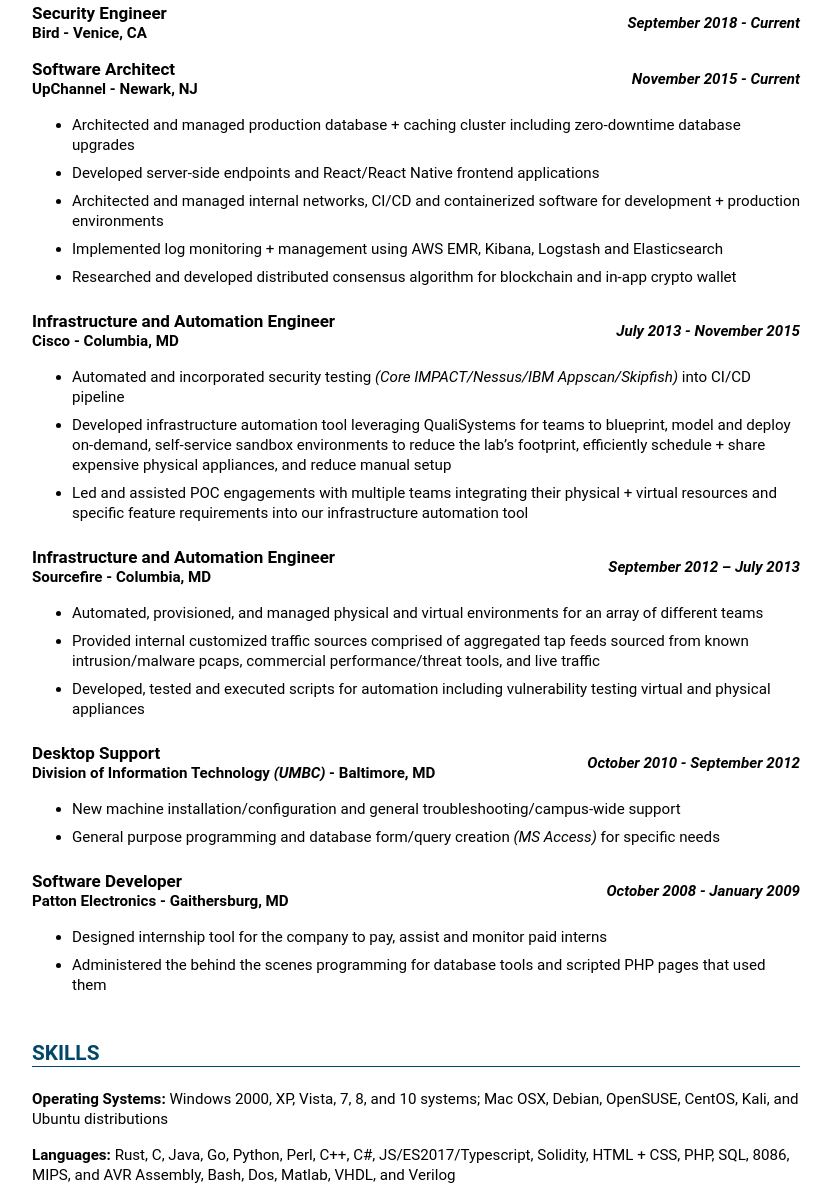
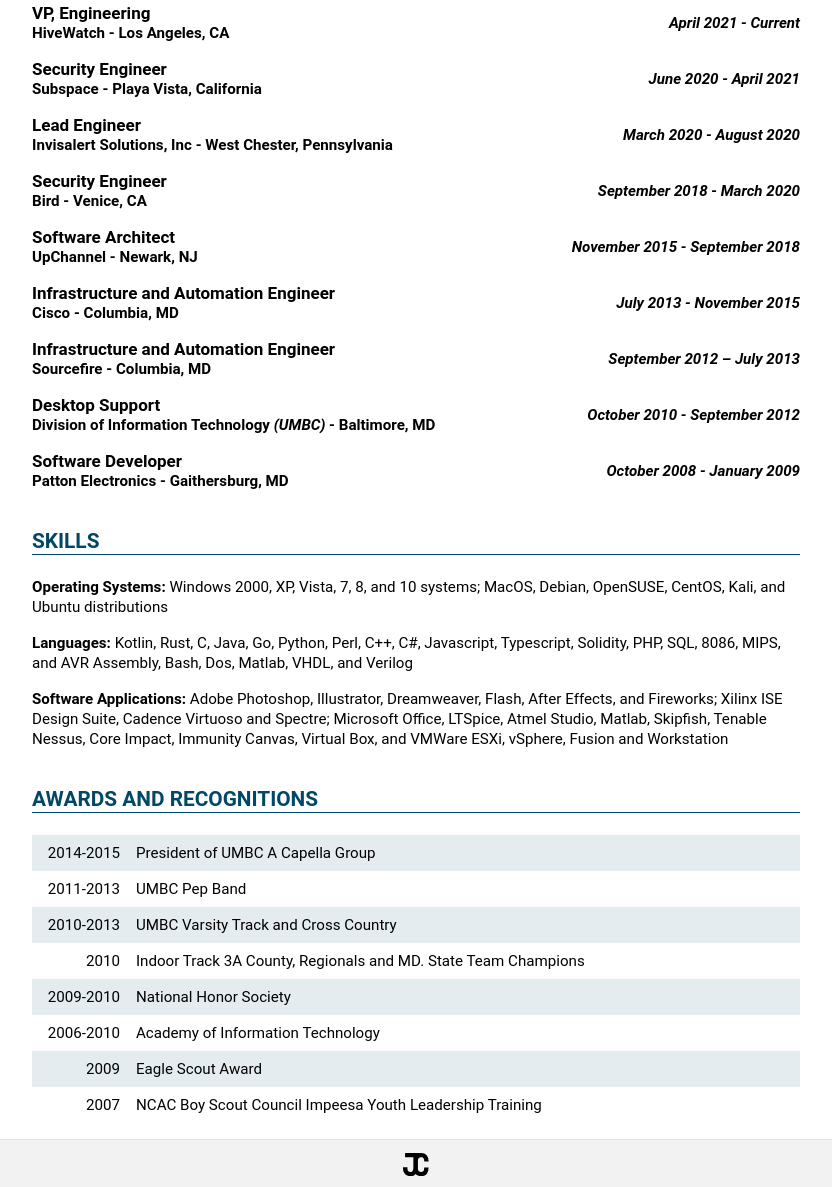
Before and after one commit to JonLeeCon/joncon.io, a plain HTML site: page index.html in a window 1280 px wide. Shown: the part 896-2083 px from the top of the page, without its empty margins (224-1056 px from the left). Drawn offline with Linux system fonts and the light colour scheme.

Commit message:
Add recent employments

```diff
--- a/index.html
+++ b/index.html
@@ -1,7 +1,9 @@
 <!DOCTYPE html>
 <html lang="en">
+
 <head>
-  <meta http-equiv="Content-Security-Policy" content="default-src 'none'; script-src 'none'; style-src https://fonts.googleapis.com 'self'; img-src 'self'; font-src https://fonts.gstatic.com https://fonts.googleapis.com 'self'; object-src 'self'; base-uri 'self'; form-action 'self';" />
+    <meta http-equiv="Content-Security-Policy"
+        content="default-src 'none'; script-src 'none'; style-src https://fonts.googleapis.com 'self'; img-src 'self'; font-src https://fonts.gstatic.com https://fonts.googleapis.com 'self'; object-src 'self'; base-uri 'self'; form-action 'self';" />
     <meta http-equiv="X-XSS-Protection" content="1" />
     <meta http-equiv="X-Content-Type-Options" content="nosniff" />
     <meta http-equiv="X-XSS-Protection" content="1; mode=block" />
@@ -24,17 +26,19 @@
     <link href="https://fonts.googleapis.com/css?family=Roboto" rel="stylesheet">
     <meta name="viewport" content="width=device-width, initial-scale=1.0">
 </head>
+
 <body>
     <header>
         <section id="banner-main">
             <div>
                 <h1>JONATHAN CONSTANTINIDES</h1>
-            <h2>Security Engineer</h2>
-            <a href="mailto:jon@joncon.io"><h3>jon@joncon.io</h3></a>
+                <h2>VP, Engineering</h2>
+                <a href="mailto:jon@joncon.io">
+                    <h3>jon@joncon.io</h3>
+                </a>
             </div>
             <picture>
-            <source
-                srcset="./images/jon-large.jpg 1024w,
+                <source srcset="./images/jon-large.jpg 1024w,
                     ./images/jon-medium.jpg 640w,
                     ./images/jon-small.jpg 320w" />
                 <img src="./images/jon-small.jpg" alt="Jon" />
@@ -44,13 +48,15 @@
             <a href="https://www.linkedin.com/in/joncon">
                 <svg xmlns="http://www.w3.org/2000/svg" viewBox="0 0 430.12 411">
                     <title>LinkedIn</title>
-                <path d="M430.12,252V411H337.93V262.63c0-37.27-13.33-62.7-46.7-62.7-25.48,0-40.64,17.14-47.3,33.72-2.44,5.93-3.06,14.18-3.06,22.48V411H148.65s1.24-251.28,0-277.32h92.21V173c-.19.29-.43.61-.61.9h.61V173c12.25-18.87,34.13-45.82,83.1-45.82C384.63,127.17,430.12,166.8,430.12,252ZM52.18,0C20.64,0,0,20.69,0,47.91,0,74.52,20,95.85,51,95.85h.62c32.15,0,52.15-21.32,52.15-47.94C103.13,20.69,83.73,0,52.18,0ZM5.48,411H97.66V133.68H5.48Z"/>
+                    <path
+                        d="M430.12,252V411H337.93V262.63c0-37.27-13.33-62.7-46.7-62.7-25.48,0-40.64,17.14-47.3,33.72-2.44,5.93-3.06,14.18-3.06,22.48V411H148.65s1.24-251.28,0-277.32h92.21V173c-.19.29-.43.61-.61.9h.61V173c12.25-18.87,34.13-45.82,83.1-45.82C384.63,127.17,430.12,166.8,430.12,252ZM52.18,0C20.64,0,0,20.69,0,47.91,0,74.52,20,95.85,51,95.85h.62c32.15,0,52.15-21.32,52.15-47.94C103.13,20.69,83.73,0,52.18,0ZM5.48,411H97.66V133.68H5.48Z" />
                 </svg>
             </a>
             <a href="https://github.com/JonLeeCon/">
                 <svg xmlns="http://www.w3.org/2000/svg" viewBox="0 0 32 31.22">
                     <title>GH</title>
-                <path d="M16,0a16,16,0,0,0-5.1,31.2c.8.1,1.1-.3,1.1-.8v-3c-4,.7-5.1-1-5.4-1.9A6.85,6.85,0,0,0,5,23.2c-.6-.3-1.4-1,0-1.1a3.44,3.44,0,0,1,2.5,1.6c1.4,2.4,3.7,1.7,4.7,1.3a3.45,3.45,0,0,1,1-2.1c-3.6-.4-7.3-1.8-7.3-7.9a6.33,6.33,0,0,1,1.6-4.3,5.42,5.42,0,0,1,.2-4.2S9,6.1,12.1,8.1a13.31,13.31,0,0,1,4-.5,17.52,17.52,0,0,1,4,.5c3.1-2.1,4.4-1.6,4.4-1.6a6,6,0,0,1,.2,4.2A6.15,6.15,0,0,1,26.3,15c0,6.1-3.7,7.5-7.3,7.9a3.82,3.82,0,0,1,1.1,3v4.4c0,.4.3.9,1.1.8A15.86,15.86,0,0,0,32,16,16,16,0,0,0,16,0Z"/>
+                    <path
+                        d="M16,0a16,16,0,0,0-5.1,31.2c.8.1,1.1-.3,1.1-.8v-3c-4,.7-5.1-1-5.4-1.9A6.85,6.85,0,0,0,5,23.2c-.6-.3-1.4-1,0-1.1a3.44,3.44,0,0,1,2.5,1.6c1.4,2.4,3.7,1.7,4.7,1.3a3.45,3.45,0,0,1,1-2.1c-3.6-.4-7.3-1.8-7.3-7.9a6.33,6.33,0,0,1,1.6-4.3,5.42,5.42,0,0,1,.2-4.2S9,6.1,12.1,8.1a13.31,13.31,0,0,1,4-.5,17.52,17.52,0,0,1,4,.5c3.1-2.1,4.4-1.6,4.4-1.6a6,6,0,0,1,.2,4.2A6.15,6.15,0,0,1,26.3,15c0,6.1-3.7,7.5-7.3,7.9a3.82,3.82,0,0,1,1.1,3v4.4c0,.4.3.9,1.1.8A15.86,15.86,0,0,0,32,16,16,16,0,0,0,16,0Z" />
                 </svg>
             </a>
         </section>
@@ -74,10 +80,37 @@
             <section>
                 <header class="flex row-wrap spaced">
                     <div>
+                        <h4>VP, Engineering</h4>
+                        <div>HiveWatch - Los Angeles, CA</div>
+                    </div>
+                    <aside>April 2021 - Current</aside>
+                </header>
+            </section>
+            <section>
+                <header class="flex row-wrap spaced">
+                    <div>
+                        <h4>Security Engineer</h4>
+                        <div>Subspace - Playa Vista, California</div>
+                    </div>
+                    <aside>June 2020 - April 2021</aside>
+                </header>
+            </section>
+            <section>
+                <header class="flex row-wrap spaced">
+                    <div>
+                        <h4>Lead Engineer</h4>
+                        <div>Invisalert Solutions, Inc - West Chester, Pennsylvania</div>
+                    </div>
+                    <aside>March 2020 - August 2020</aside>
+                </header>
+            </section>
+            <section>
+                <header class="flex row-wrap spaced">
+                    <div>
                         <h4>Security Engineer</h4>
                         <div>Bird - Venice, CA</div>
                     </div>
-              <aside>September 2018 - Current</aside>
+                    <aside>September 2018 - March 2020</aside>
                 </header>
             </section>
             <section>
@@ -86,17 +119,8 @@
                         <h4>Software Architect</h4>
                         <div>UpChannel - Newark, NJ</div>
                     </div>
-                <aside>November 2015 - Current</aside>
+                    <aside>November 2015 - September 2018</aside>
                 </header>
-            <div>
-                <ul>
-                    <li>Architected and managed production database + caching cluster including zero-downtime database upgrades</li>
-                    <li>Developed server-side endpoints and React/React Native frontend applications</li>
-                    <li>Architected and managed internal networks, CI/CD and containerized software for development + production environments</li>
-                    <li>Implemented log monitoring + management using AWS EMR, Kibana, Logstash and Elasticsearch</li>
-                    <li>Researched and developed distributed consensus algorithm for blockchain and in-app crypto wallet</li>
-                </ul>
-            </div>
             </section>
             <section>
                 <header class="flex row-wrap spaced">
@@ -106,13 +130,6 @@
                     </div>
                     <aside>July 2013 - November 2015</aside>
                 </header>
-            <div>
-                <ul>
-                    <li>Automated and incorporated security testing <span class="italics">(Core IMPACT/Nessus/IBM Appscan/Skipfish)</span> into CI/CD pipeline</li>
-                    <li>Developed infrastructure automation tool leveraging QualiSystems for teams to blueprint, model and deploy on-demand, self-service sandbox environments to reduce the lab’s footprint, efficiently schedule + share expensive physical appliances, and reduce manual setup</li>
-                    <li>Led and assisted POC engagements with multiple teams integrating their physical + virtual resources and specific feature requirements into our infrastructure automation tool</li>
-                </ul>
-            </div>
             </section>
             <section>
                 <header class="flex row-wrap spaced">
@@ -122,28 +139,16 @@
                     </div>
                     <aside>September 2012 – July 2013</aside>
                 </header>
-            <div>
-                <ul>
-                    <li>Automated, provisioned, and managed physical and virtual environments for an array of different teams</li>
-                    <li>Provided internal customized traffic sources comprised of aggregated tap feeds sourced from known intrusion/malware pcaps, commercial performance/threat tools, and live traffic</li>
-                    <li>Developed, tested and executed scripts for automation including vulnerability testing virtual and physical appliances</li>
-                </ul>
-            </div>
             </section>
             <section>
                 <header class="flex row-wrap spaced">
                     <div>
                         <h4>Desktop Support</h4>
-                    <div>Division of Information Technology <span class="italics">(UMBC)</span> - Baltimore, MD</div>
+                        <div>Division of Information Technology <span class="italics">(UMBC)</span> - Baltimore, MD
+                        </div>
                     </div>
                     <aside>October 2010 - September 2012</aside>
                 </header>
-            <div>
-                <ul>
-                    <li>New machine installation/configuration and general troubleshooting/campus-wide support</li>
-                    <li>General purpose programming and database form/query creation <span class="italics">(MS Access)</span> for specific needs</li>
-                </ul>
-            </div>
             </section>
             <section>
                 <header class="flex row-wrap spaced">
@@ -153,12 +158,6 @@
                     </div>
                     <aside>October 2008 - January 2009</aside>
                 </header>
-            <div>
-                <ul>
-                    <li>Designed internship tool for the company to pay, assist and monitor paid interns</li>
-                    <li>Administered the behind the scenes programming for database tools and scripted PHP pages that used them</li>
-                </ul>
-            </div>
             </section>
         </article>
 
@@ -166,15 +165,20 @@
             <h3>SKILLS</h3>
             <section>
                 <span class="bold">Operating Systems:</span>
-              <span>Windows 2000, XP, Vista, 7, 8, and 10 systems; Mac OSX, Debian, OpenSUSE, CentOS, Kali, and Ubuntu distributions</span>
+                <span>Windows 2000, XP, Vista, 7, 8, and 10 systems; MacOS, Debian, OpenSUSE, CentOS, Kali, and Ubuntu
+                    distributions</span>
             </section>
             <section>
                 <span class="bold">Languages:</span>
-              <span>Rust, C, Java, Go, Python, Perl, C++, C#, JS/ES2017/Typescript, Solidity, HTML + CSS, PHP, SQL, 8086, MIPS, and AVR Assembly, Bash, Dos, Matlab, VHDL, and Verilog</span>
+                <span>Kotlin, Rust, C, Java, Go, Python, Perl, C++, C#, Javascript, Typescript, Solidity, PHP, SQL,
+                    8086, MIPS, and AVR Assembly, Bash, Dos, Matlab, VHDL, and Verilog</span>
             </section>
             <section>
                 <span class="bold">Software Applications:</span>
-              <span>Adobe Photoshop, Illustrator, Dreamweaver, Flash, After Effects, and Fireworks; Xilinx ISE Design Suite, Cadence Virtuoso and Spectre; Microsoft Office, LTSpice, Atmel Studio, Matlab, Skipfish, Tenable Nessus, Core Impact, Immunity Canvas, Virtual Box, and VMWare ESXi, vSphere, Fusion and Workstation</span>
+                <span>Adobe Photoshop, Illustrator, Dreamweaver, Flash, After Effects, and Fireworks; Xilinx ISE Design
+                    Suite, Cadence Virtuoso and Spectre; Microsoft Office, LTSpice, Atmel Studio, Matlab, Skipfish,
+                    Tenable Nessus, Core Impact, Immunity Canvas, Virtual Box, and VMWare ESXi, vSphere, Fusion and
+                    Workstation</span>
             </section>
         </article>
 
@@ -219,9 +223,11 @@
     <footer>
         <svg xmlns="http://www.w3.org/2000/svg" viewBox="0 0 57.89 52.5">
             <title>Logo</title>
-          <path d="M48,33.34q0,5.53-1.83,7.59a6.74,6.74,0,0,1-5.29,2,9.26,9.26,0,0,1-2.56-.36A5.72,5.72,0,0,1,36,41.31a6.38,6.38,0,0,1-1.62-2.41,10,10,0,0,1-.61-3.74v-18a9.61,9.61,0,0,1,.61-3.64A6.49,6.49,0,0,1,36,11.2a6.06,6.06,0,0,1,2.27-1.3,8.56,8.56,0,0,1,2.56-.4,9.19,9.19,0,0,1,2.55.36,5.72,5.72,0,0,1,2.31,1.34,6.67,6.67,0,0,1,1.65,2.73A14.13,14.13,0,0,1,48,18.5v.72h9.94q0-8.85-4.28-14T40.83,0H4.7V9.5H23.4v22A29.28,29.28,0,0,1,23,37.11a10.09,10.09,0,0,1-1.26,3.45,4.22,4.22,0,0,1-2.09,1.75,8,8,0,0,1-2.92.48,8.94,8.94,0,0,1-2.41-.29,5.06,5.06,0,0,1-2.12-1.21,6.63,6.63,0,0,1-1.55-2.38A10.29,10.29,0,0,1,10,35.06V32.4H0v2.27A21.17,21.17,0,0,0,1.19,41.9a16.89,16.89,0,0,0,3.38,5.6,15,15,0,0,0,5.26,3.67A17.62,17.62,0,0,0,16.7,52.5a17.79,17.79,0,0,0,6.8-1.29,14.82,14.82,0,0,0,5.11-3.49,15.58,15.58,0,0,0,5.23,3.47,17.83,17.83,0,0,0,7,1.31q8.7,0,12.88-5t4.18-14.79H48Z"/>
+            <path
+                d="M48,33.34q0,5.53-1.83,7.59a6.74,6.74,0,0,1-5.29,2,9.26,9.26,0,0,1-2.56-.36A5.72,5.72,0,0,1,36,41.31a6.38,6.38,0,0,1-1.62-2.41,10,10,0,0,1-.61-3.74v-18a9.61,9.61,0,0,1,.61-3.64A6.49,6.49,0,0,1,36,11.2a6.06,6.06,0,0,1,2.27-1.3,8.56,8.56,0,0,1,2.56-.4,9.19,9.19,0,0,1,2.55.36,5.72,5.72,0,0,1,2.31,1.34,6.67,6.67,0,0,1,1.65,2.73A14.13,14.13,0,0,1,48,18.5v.72h9.94q0-8.85-4.28-14T40.83,0H4.7V9.5H23.4v22A29.28,29.28,0,0,1,23,37.11a10.09,10.09,0,0,1-1.26,3.45,4.22,4.22,0,0,1-2.09,1.75,8,8,0,0,1-2.92.48,8.94,8.94,0,0,1-2.41-.29,5.06,5.06,0,0,1-2.12-1.21,6.63,6.63,0,0,1-1.55-2.38A10.29,10.29,0,0,1,10,35.06V32.4H0v2.27A21.17,21.17,0,0,0,1.19,41.9a16.89,16.89,0,0,0,3.38,5.6,15,15,0,0,0,5.26,3.67A17.62,17.62,0,0,0,16.7,52.5a17.79,17.79,0,0,0,6.8-1.29,14.82,14.82,0,0,0,5.11-3.49,15.58,15.58,0,0,0,5.23,3.47,17.83,17.83,0,0,0,7,1.31q8.7,0,12.88-5t4.18-14.79H48Z" />
         </svg>
         <div>Copyright &#169; joncon.io</div>
     </footer>
 </body>
+
 </html>
```
Lines whose indentation alone changed are shown as unchanged.
